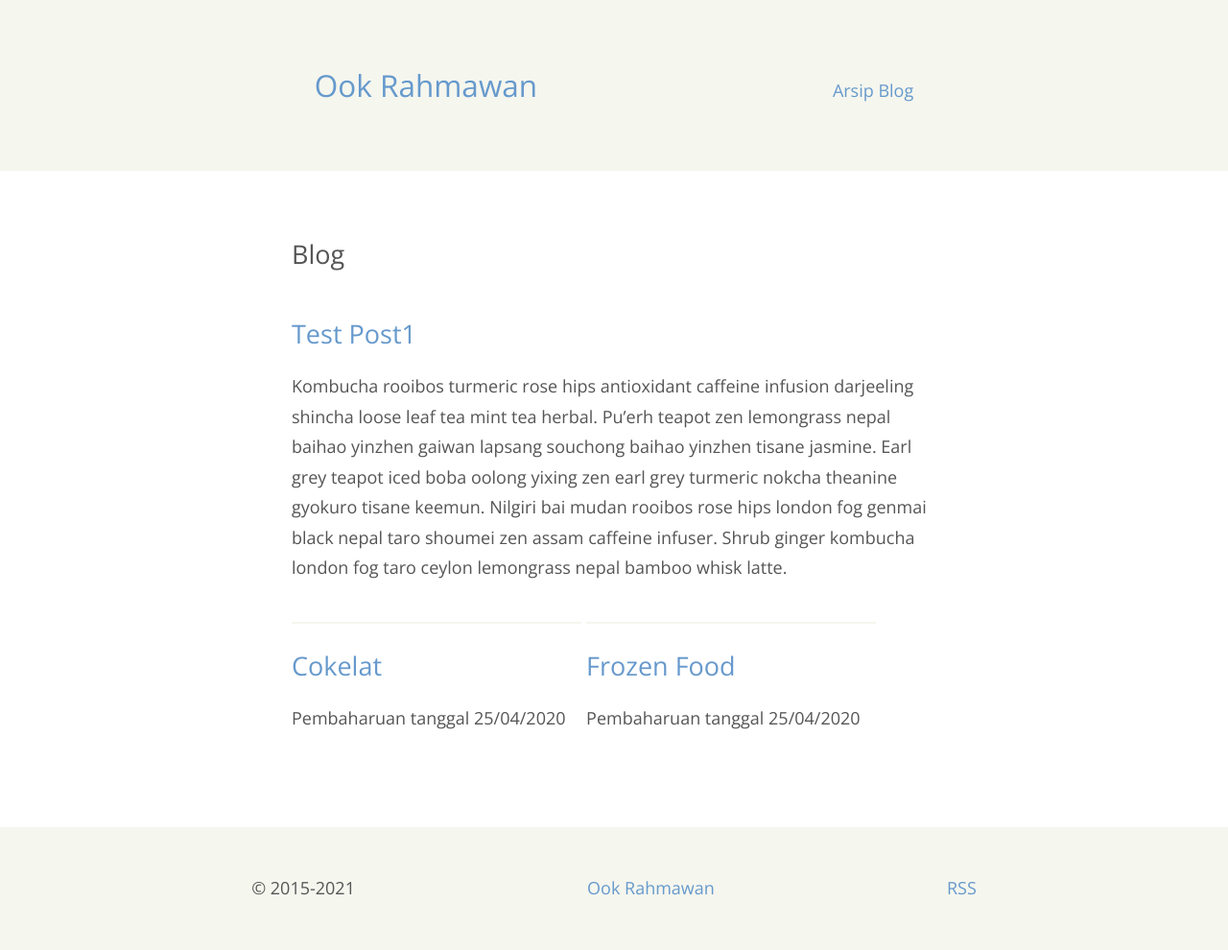
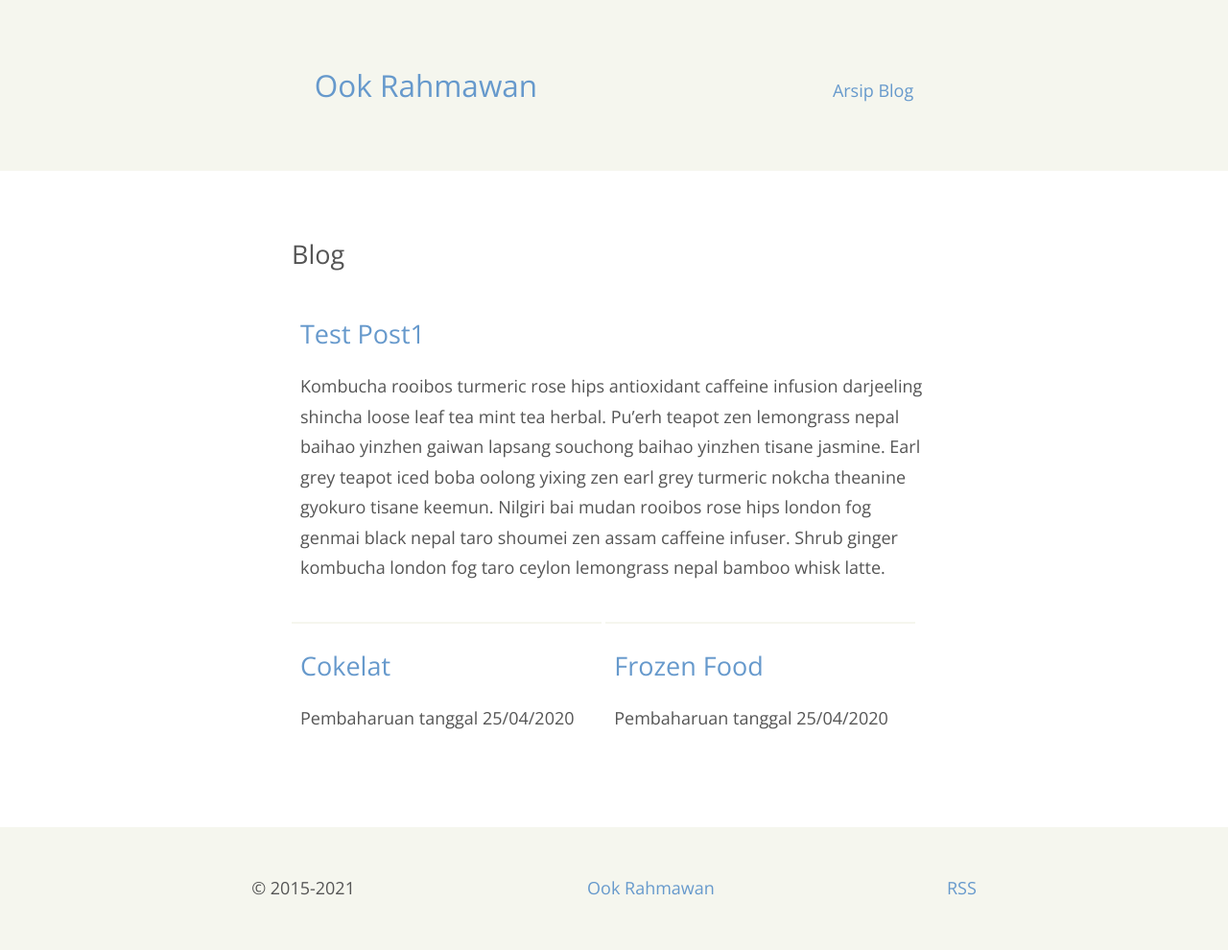
Before and after one commit to krhmwn/krhmwn, a Jekyll site: the page built from index.html, in a window 1280 px wide. Shown: the whole page at 96% size. Built offline with Jekyll 4.4.1, drawn with Linux system fonts in a browser that asks for light colours.

Commit message:
update v.1.0.182

```diff
--- a/assets/css/main.css
+++ b/assets/css/main.css
@@ -186,7 +186,7 @@ list-style: none;
 
 .post li {
 border-top: 0.15em solid #f5f6ee;
-padding: 0.25em 0;
+padding: 0.25em 0.5em;
 }
 
 .post li:first-child {
@@ -194,7 +194,7 @@ border-top: 0 none;
 }
 
 .card {
-width:calc(90% / 2);
+width:calc(96% / 2);
 height:auto;
 display:inline-block;
 vertical-align:top
```
